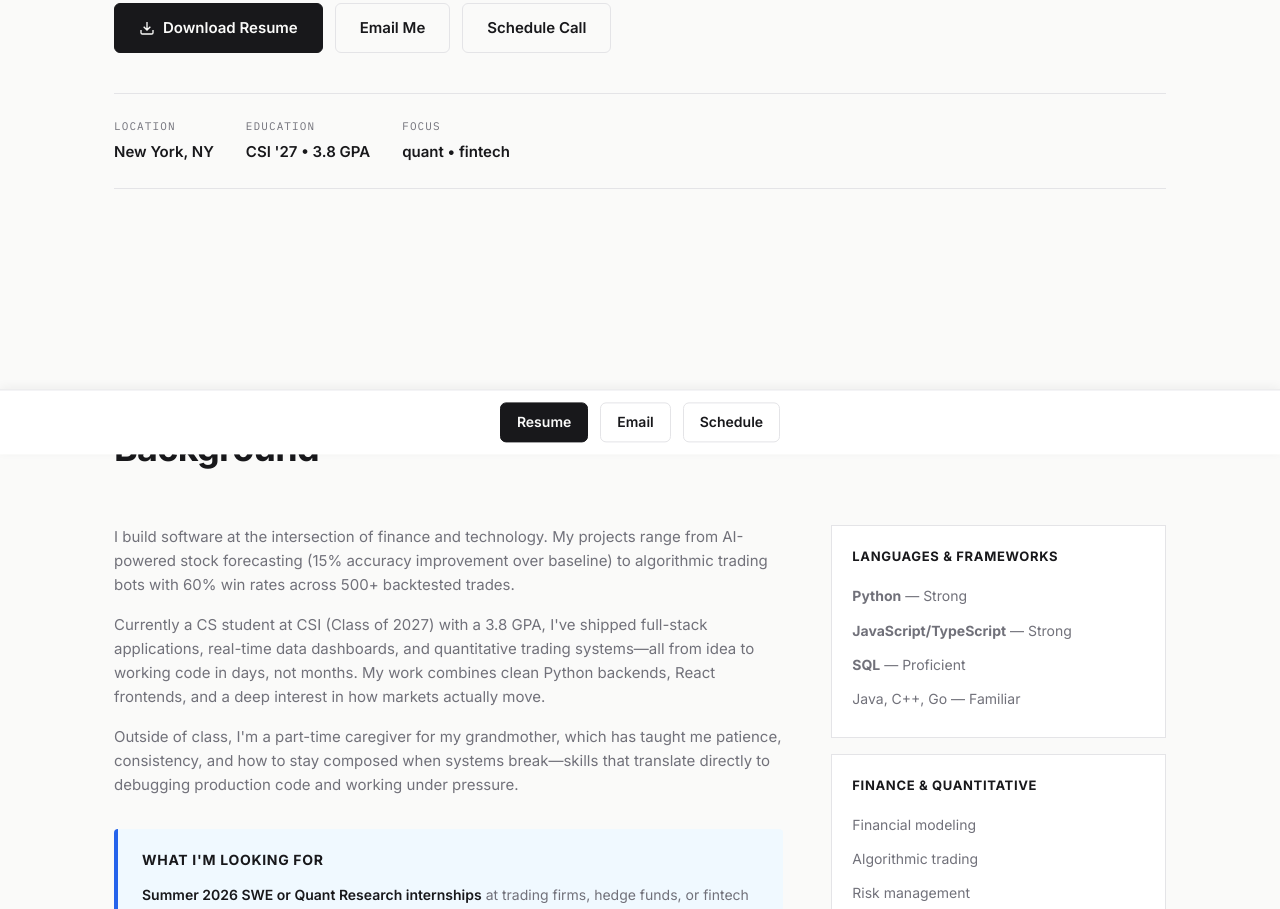
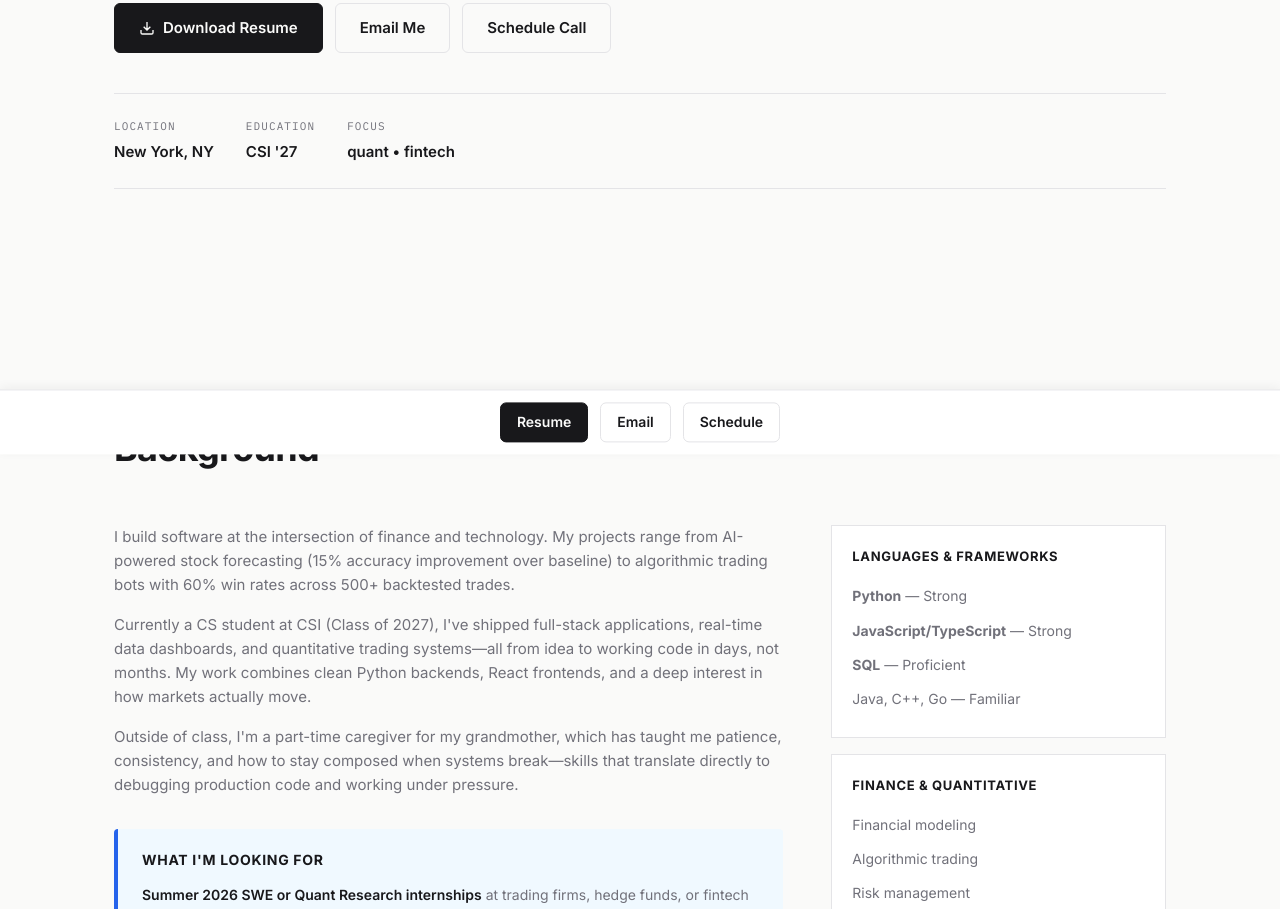
Before and after one commit to MB0826/MB0826.github.io, a plain HTML site: page index.html in a window 1280 px wide. Shown: the part 411-1320 px from the top of the page. Drawn offline with Linux system fonts and the light colour scheme.

Commit message:
Update index.html

```diff
--- a/index.html
+++ b/index.html
@@ -829,7 +829,7 @@
                 </div>
                 <div class="meta-item">
                     <span class="meta-label">education</span>
-                    <span class="meta-value">CSI '27 • 3.8 GPA</span>
+                    <span class="meta-value">CSI '27</span>
                 </div>
                 <div class="meta-item">
                     <span class="meta-label">focus</span>
@@ -851,7 +851,7 @@
                 <div class="about-content">
                     <p>I build software at the intersection of finance and technology. My projects range from AI-powered stock forecasting (15% accuracy improvement over baseline) to algorithmic trading bots with 60% win rates across 500+ backtested trades.</p>
 
-                    <p>Currently a CS student at CSI (Class of 2027) with a 3.8 GPA, I've shipped full-stack applications, real-time data dashboards, and quantitative trading systems—all from idea to working code in days, not months. My work combines clean Python backends, React frontends, and a deep interest in how markets actually move.</p>
+                    <p>Currently a CS student at CSI (Class of 2027), I've shipped full-stack applications, real-time data dashboards, and quantitative trading systems—all from idea to working code in days, not months. My work combines clean Python backends, React frontends, and a deep interest in how markets actually move.</p>
 
                     <p>Outside of class, I'm a part-time caregiver for my grandmother, which has taught me patience, consistency, and how to stay composed when systems break—skills that translate directly to debugging production code and working under pressure.</p>
 
```
